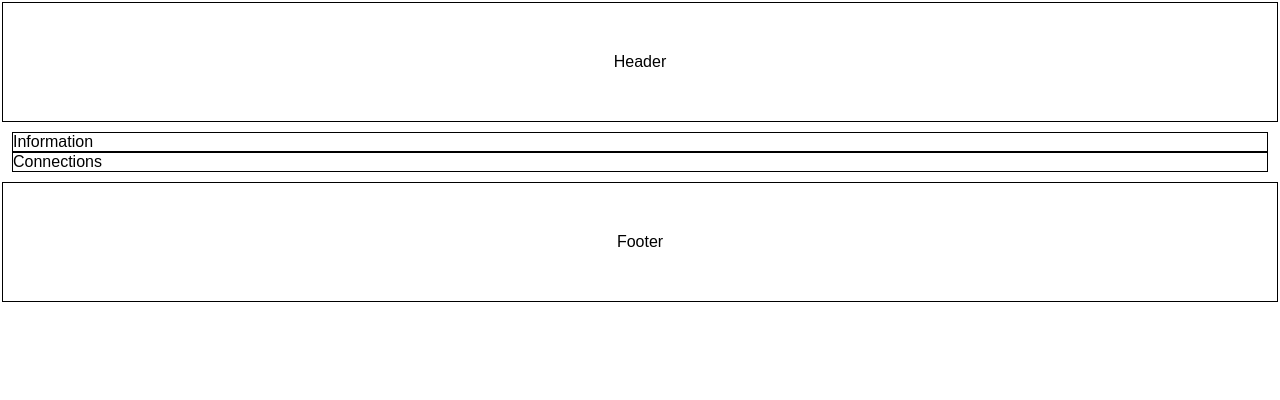
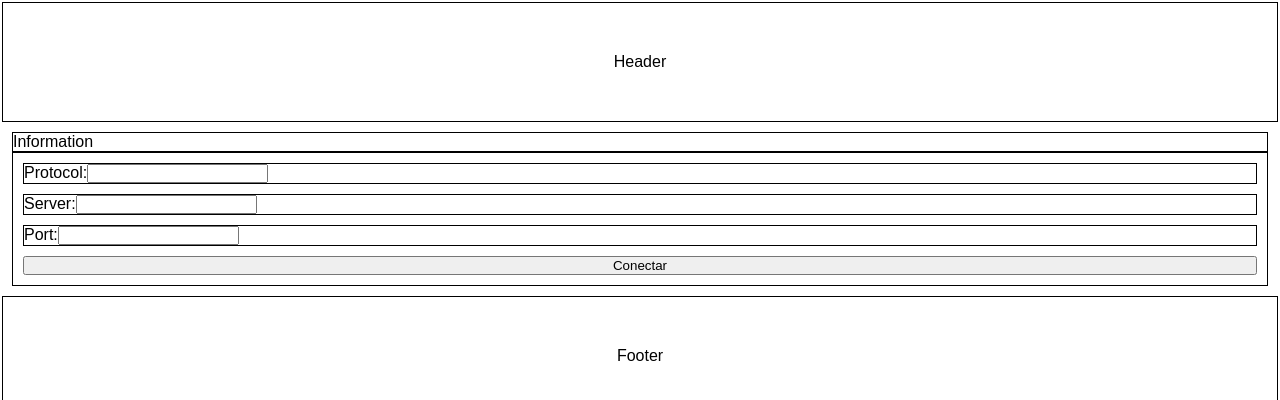
Before and after one commit to leobez/chat-mqtt, a React (Vite) app in the folder mqtt/: page / in a window 1280 px wide. Shown: the top 400 px of the page. Built offline with nearby package versions, Linux system fonts and the light colour scheme.

Commit message:
progress on connection to server and sub to topic

```diff
--- /dev/null
+++ b/mqtt/src/Hooks/useConnectToBroker.tsx
@@ -0,0 +1,29 @@
+import { useState } from "react"
+import mqtt from 'mqtt'
+
+const useConnectToBroker = () => {
+
+    const [loading, setLoading] = useState<boolean>(false)
+    const [message, setMessage] = useState<string>('')
+    const [client, setClient] = useState<any>()
+
+    const connect = async(connectionString:string):Promise<void> => {
+        try {
+            setLoading(true)
+            let tempClient = await mqtt.connect(connectionString)
+            setClient(tempClient)
+            setLoading(false)
+        } catch (error) {
+            console.log(error)
+        }
+    }
+
+    return {
+        loading,
+        message,
+        connect,
+        client
+    }
+}
+
+export default useConnectToBroker;
--- a/mqtt/src/components/Connections/Connections.module.css
+++ b/mqtt/src/components/Connections/Connections.module.css
@@ -0,0 +1,6 @@
+.form {
+    display: flex;
+    flex-direction: column;
+    gap: 10px;
+    padding: 10px;
+}
--- a/mqtt/src/components/Connections/Connections.tsx
+++ b/mqtt/src/components/Connections/Connections.tsx
@@ -1,9 +1,114 @@
+import { FormEvent, useEffect, useState } from 'react'
 import styles from './Connections.module.css'
+import mqtt from 'mqtt'
+import useConnectToBroker from '../../Hooks/useConnectToBroker'
+
+/*
+    -> Client connects to server with: protocol://server:port
+
+    -> After connecte, client is presented with a form to decide which topic he wants to subscribe to
+
+    -> Client is subscribed to topic
+
+    -> New windows is opened, with a chat to display and send messages
+*/
 
 const Connections = () => {
+
+    const {loading, message, connect, client} = useConnectToBroker()
+
+    useEffect(() => {
+        console.log(client)
+    }, [client])
+
+    const [server, setServer] = useState<string>('')
+    const [protocol, setProtocol] = useState<string>('')
+    const [port, setPort] = useState<number|null>(null)
+    const [connected, setConnected] = useState<boolean>(false)
+    const [topic, setTopic] = useState<string>('')
+
+    const handleSubmit = (e:FormEvent<HTMLFormElement>):void => {
+        e.preventDefault()
+
+        // Validate states
+        // (...)
+
+        // Create connection string
+        //const connectionString = `${protocol}://${server}:${port}`
+        const connectionString = `ws://broker.hivemq.com:8000/mqtt`
+
+        connect(connectionString)
+
+    }
+
+    const handleSubmit2 = (e:FormEvent<HTMLFormElement>):void => {
+        e.preventDefault()
+        console.log(topic)
+
+        client.subscribe(topic, () => {
+            console.log('cliente inscrito no topico: ', topic)
+        })
+
+    }
+
     return (
         <div>
-            Connections
+
+            <form onSubmit={handleSubmit} className={styles.form}>
+
+                <div>
+                    <label htmlFor="protocol">Protocol:</label>
+                    <input
+                    type="text"
+                    name='protocol'
+                    onChange={(e) => setProtocol(e.target.value)}
+                    value={protocol}
+                    />
+                </div>
+
+                <div>
+                    <label htmlFor="server">Server:</label>
+                    <input
+                    type="text"
+                    name='server'
+                    onChange={(e) => setServer(e.target.value)}
+                    value={server}
+                    />
+                </div>
+
+                <div>
+                    <label htmlFor="port">Port:</label>
+                    <input
+                    type="text"
+                    name='port'
+                    onChange={(e) => setPort(Number(e.target.value))}
+                    />
+                </div>
+
+                <input type="submit" value='Conectar'/>
+
+            </form>
+
+            {client &&
+                <div>
+                    <h1>Usuário conectado</h1>
+                    <form onSubmit={handleSubmit2} className={styles.form}>
+                        <div>
+                            <label htmlFor="topic">Tópico:</label>
+                            <input
+                                type="text"
+                                name='topic'
+                                onChange={(e) => setTopic(e.target.value)}
+                                value={topic}
+                            />
+
+                            <input type="submit" value='conectar ao tópico' />
+                        </div>
+
+                    </form>
+                </div>
+            }
+
         </div>
     )
 }
```
